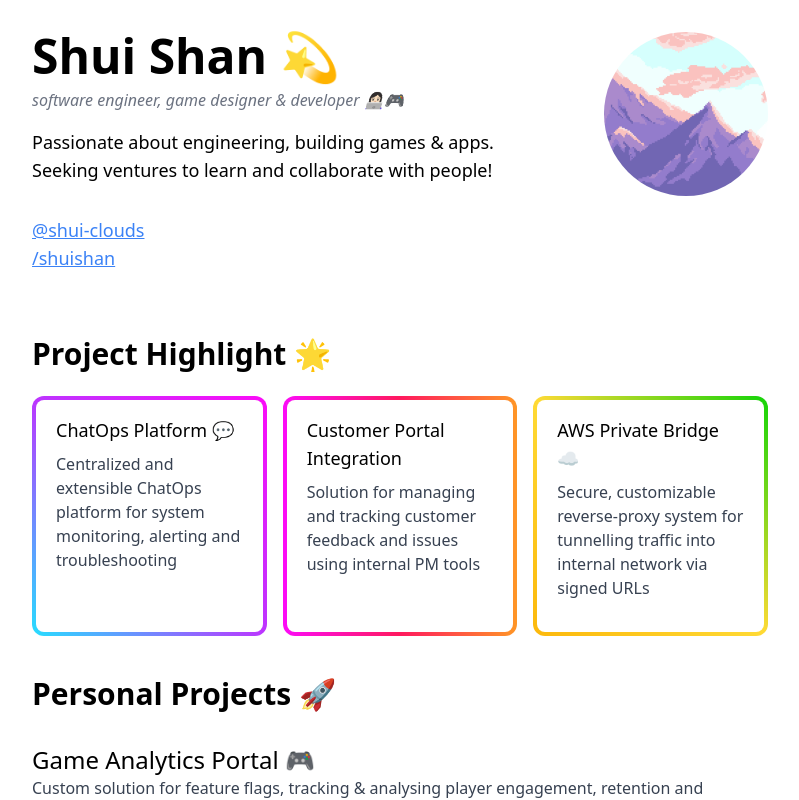
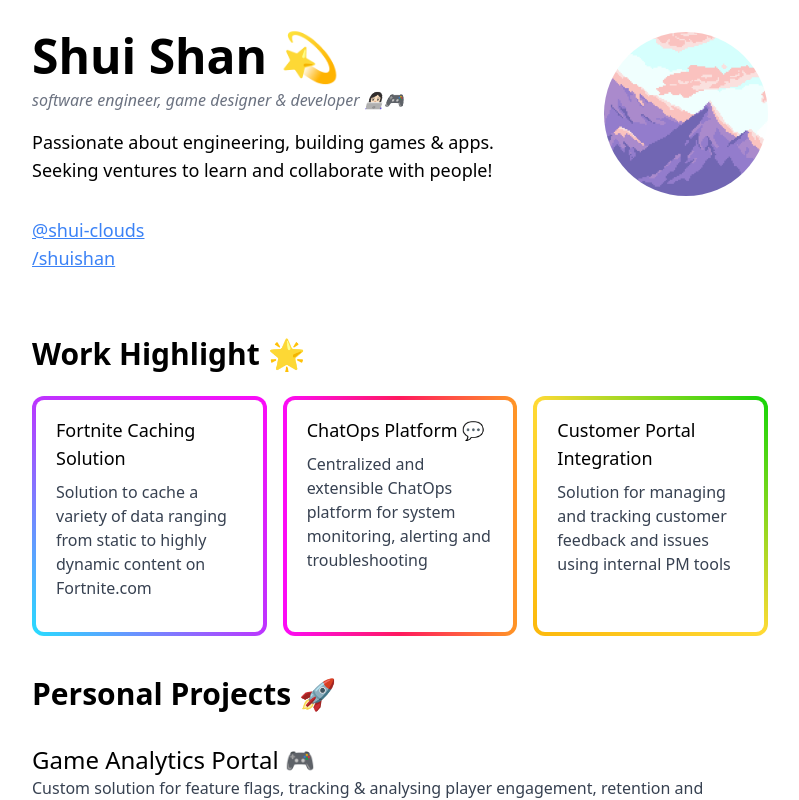
Before and after one commit to shui-clouds/personal-website, a Next.js app: page / in a window 1280 px wide. Shown: the top 800 px of the page, without its empty margins (240-1039 px from the left). Built offline with nearby package versions, Linux system fonts and the light colour scheme.

Commit message:
update page content

```diff
--- a/src/app/page.tsx
+++ b/src/app/page.tsx
@@ -17,25 +17,25 @@ type ProjectHeadingType = {
 
 const projects: ProjectCardType[] = [
 	{
+		title: 'Fortnite Caching Solution',
+		path: '/fortnite-caching',
+		description:
+      'Solution to cache a variety of data ranging from static to highly dynamic content on Fortnite.com',
+		borderColours:
+      'bg-gradient-to-tr from-[#26deff] via-[#bc35ff] to-[#fc0bf8]',
+	},
+	{
 		title: 'ChatOps Platform 💬',
 		path: '/chatops',
 		description:
       'Centralized and extensible ChatOps platform for system monitoring, alerting and troubleshooting',
-		borderColours:
-      'bg-gradient-to-tr from-[#26deff] via-[#bc35ff] to-[#fc0bf8]',
+		borderColours: 'bg-gradient-to-r from-[#fc0bf8] via-[#ff195e] to-[#ff9626]',
 	},
 	{
 		title: 'Customer Portal Integration',
 		path: '/feedback-management',
 		description:
       'Solution for managing and tracking customer feedback and issues using internal PM tools',
-		borderColours: 'bg-gradient-to-r from-[#fc0bf8] via-[#ff195e] to-[#ff9626]',
-	},
-	{
-		title: 'AWS Private Bridge ☁️',
-		path: '/aws-bridge',
-		description:
-      'Secure, customizable reverse-proxy system for tunnelling traffic into internal network via signed URLs',
 		borderColours:
       'bg-gradient-to-tr from-[#fcb80b] via-[#ffda35] to-[#13d409]',
 	},
@@ -119,7 +119,7 @@ export default function Home() {
 						/>
 					</div>
 				</div>
-				<h2 className='text-3xl mt-16 mb-4 font-bold'>Project Highlight 🌟</h2>
+				<h2 className='text-3xl mt-16 mb-4 font-bold'>Work Highlight 🌟</h2>
 				<div className='grid grid-cols-1 lg:grid-cols-3 gap-4 mt-2 pb-4'>
 					{projects.map((project) => (
 						<ProjectCard key={project.title} project={project} />
```
